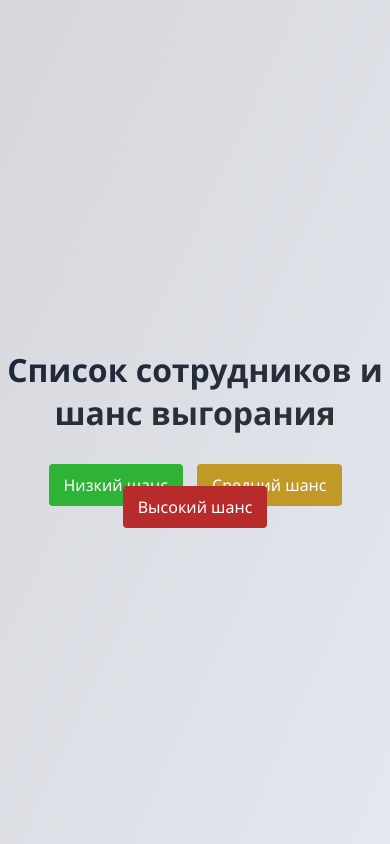
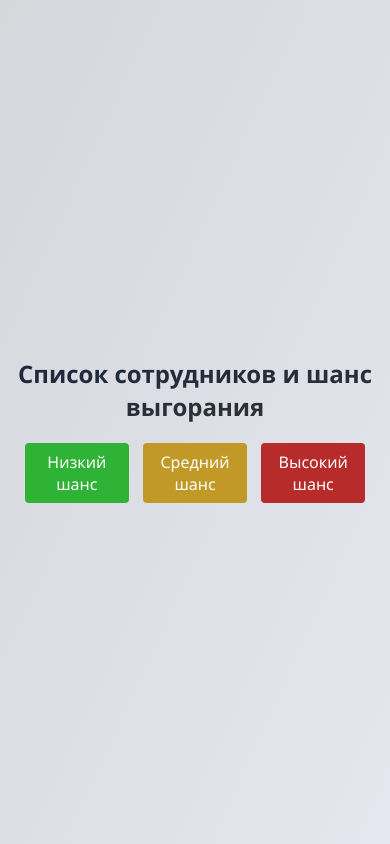
Before and after one commit to simptom569/burnout, a Django app: page / in a window 390 px wide. Run offline with Django 4.2, Linux system fonts and the light colour scheme; some libraries are stand-ins or nearby versions.

Commit message:
форсаж 10-последний заезд

```diff
--- a/main/static/main/main.css
+++ b/main/static/main/main.css
@@ -197,25 +197,61 @@ a {
     position: relative;
     text-decoration: none;
     color: inherit;
-    transition: color 0.3s ease; /* Плавное изменение цвета текста при наведении */
+    transition: color 0.3s ease;
 }
 
 a::before {
-    content: ''; /* Создаем пустой контент для псевдоэлемента */
+    content: '';
     position: absolute;
     bottom: 0;
     left: 0;
     width: 100%;
-    height: 1px; /* Высота тени, можете изменить по вашему усмотрению */
-    background: rgba(0, 0, 0, 0.1); /* Цвет тени */
-    box-shadow: 0 2px 4px rgba(0, 0, 0, 0.1); /* Тень */
-    transition: height 0.3s ease; /* Плавное изменение высоты тени при наведении */
+    height: 1px;
+    background: rgba(0, 0, 0, 0.1);
+    box-shadow: 0 2px 4px rgba(0, 0, 0, 0.1);
+    transition: height 0.3s ease;
 }
 
 a:hover {
-    color: rgba(255, 165, 0, 0.8); /* Изменяем цвет текста при наведении */
+    color: rgba(255, 165, 0, 0.8);
 }
 
 a:hover::before {
-    height: 2px; /* Увеличиваем высоту тени при наведении */
+    height: 2px;
 }
+
+@media screen and (max-width: 600px) {
+    body {
+        min-height: auto;
+    }
+
+    h1 {
+        font-size: 24px;
+        margin-bottom: 10px;
+    }
+
+    table {
+        font-size: 14px;
+    }
+
+    th, td {
+        padding: 8px;
+    }
+
+    .btn-container {
+        margin-top: 10px;
+    }
+
+    button_low, button_avg, button_big, button_back, button_sort, [id^="button_"] {
+        padding: 8px 12px;
+    }
+
+    #employees {
+        height: auto;
+    }
+
+    .but {
+        width: 80px;
+        display: inline-block;
+    }
+}
--- a/main/templates/main/main.html
+++ b/main/templates/main/main.html
@@ -3,7 +3,7 @@
 <html lang="en">
 <head>
     <meta charset="UTF-8">
-    <meta name="viewport" content="width=device-width, initial-scale=1.0">
+    <meta name="viewport" content="width=device-width, initial-scale=1.0, maximum-scale=1.0, user-scalable=no">
     <title>Шанс выгорания сотрудников</title>
     <link rel="stylesheet" href="{% static 'main/main.css' %}">
 </head>
@@ -12,9 +12,9 @@
     <h1>Список сотрудников и шанс выгорания</h1>
 
     <div id="categories" class="btn-container">
-        <button_low onclick="showCategory('low-risk')">Низкий шанс</button_low>
-        <button_avg onclick="showCategory('medium-risk')">Средний шанс</button_avg>
-        <button_big onclick="showCategory('high-risk')">Высокий шанс</button_big>
+        <button_low onclick="showCategory('low-risk')" class="but">Низкий шанс</button_low>
+        <button_avg onclick="showCategory('medium-risk')" class="but">Средний шанс</button_avg>
+        <button_big onclick="showCategory('high-risk')" class="but">Высокий шанс</button_big>
     </div>
 
     <div id="employees" style="display: none;">
```
Also changed, not shown: main/static/main/user.css (+12 -0 lines), main/static/main/user.js (+6 -10 lines), main/templates/main/user.html (+0 -11 lines).
